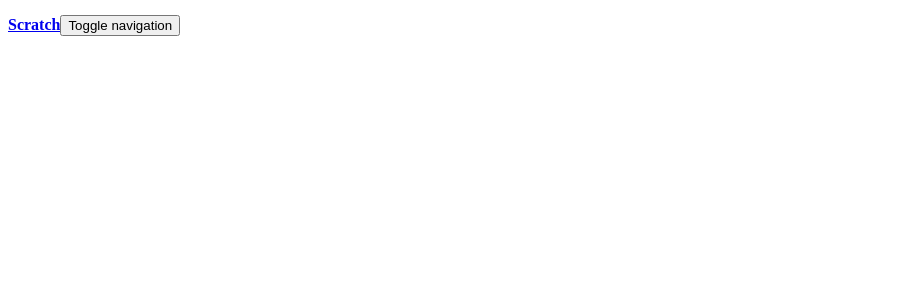
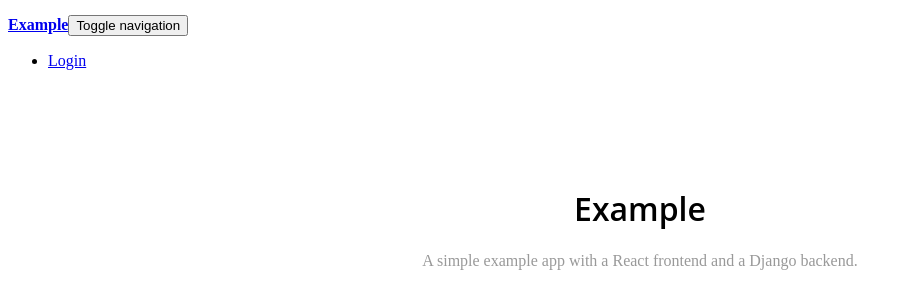
Before and after one commit to ksiondag/base_webapp, a React app: page / in a window 1280 px wide. Shown: the top 308 px of the page, without its empty margins (0-912 px from the left). Built offline with nearby package versions, Linux system fonts and the light colour scheme; the HTML template or start-up script is replaced by a standard one.

Commit message:
More updates
Login link currently broken

```diff
--- a/package.json
+++ b/package.json
@@ -40,6 +40,7 @@
     "react": "^16.8.6",
     "react-bootstrap": "^0.33.1",
     "react-dom": "^16.8.6",
+    "react-router-bootstrap": "^0.25.0",
     "react-router-dom": "5.1.2",
     "style-loader": "^1.1.3"
   }
--- a/src/App.tsx
+++ b/src/App.tsx
@@ -1,7 +1,8 @@
 import * as React from "react";
 import { Link } from "react-router-dom";
-import { Navbar } from "react-bootstrap";
+import { Nav, Navbar, NavItem } from "react-bootstrap";
 import "./App.css";
+import Routes from "./Routes";
 
 function App() {
     return (
@@ -9,11 +10,17 @@ function App() {
             <Navbar fluid collapseOnSelect>
                 <Navbar.Header>
                     <Navbar.Brand>
-                        <Link to="/">Scratch</Link>
+                        <Link to="/">Example</Link>
                     </Navbar.Brand>
                     <Navbar.Toggle />
                 </Navbar.Header>
+                <Navbar.Collapse>
+                    <Nav pullRight>
+                        <NavItem href="/login">Login</NavItem>
+                    </Nav>
+                </Navbar.Collapse>
             </Navbar>
+            <Routes />
         </div>
     );
 }
--- /dev/null
+++ b/src/Routes.tsx
@@ -0,0 +1,11 @@
+import * as React from "react";
+import { Route, Switch } from "react-router-dom";
+import Home from "./containers/Home";
+
+export default function Routes() {
+    return (
+        <Switch>
+            <Route path="/" exact component={Home} />
+        </Switch>
+    );
+}
--- /dev/null
+++ b/src/containers/Home.css
@@ -0,0 +1,13 @@
+.Home .lander {
+    padding: 80px 0;
+    text-align: center;
+}
+
+.Home .lander h1 {
+    font-family: "Open Sans", sans-serif;
+    font-weight: 600;
+}
+
+.Home .lander p {
+    color: #999;
+}
--- /dev/null
+++ b/src/containers/Home.tsx
@@ -0,0 +1,13 @@
+import * as React from "react";
+import "./Home.css";
+
+export default function Home() {
+    return (
+        <div className="Home">
+            <div className="lander">
+                <h1>Example</h1>
+                <p>A simple example app with a React frontend and a Django backend.</p>
+            </div>
+        </div>
+    );
+}
```
Also changed, not shown: 1 other file (tests, documents, lock files or other folders).
